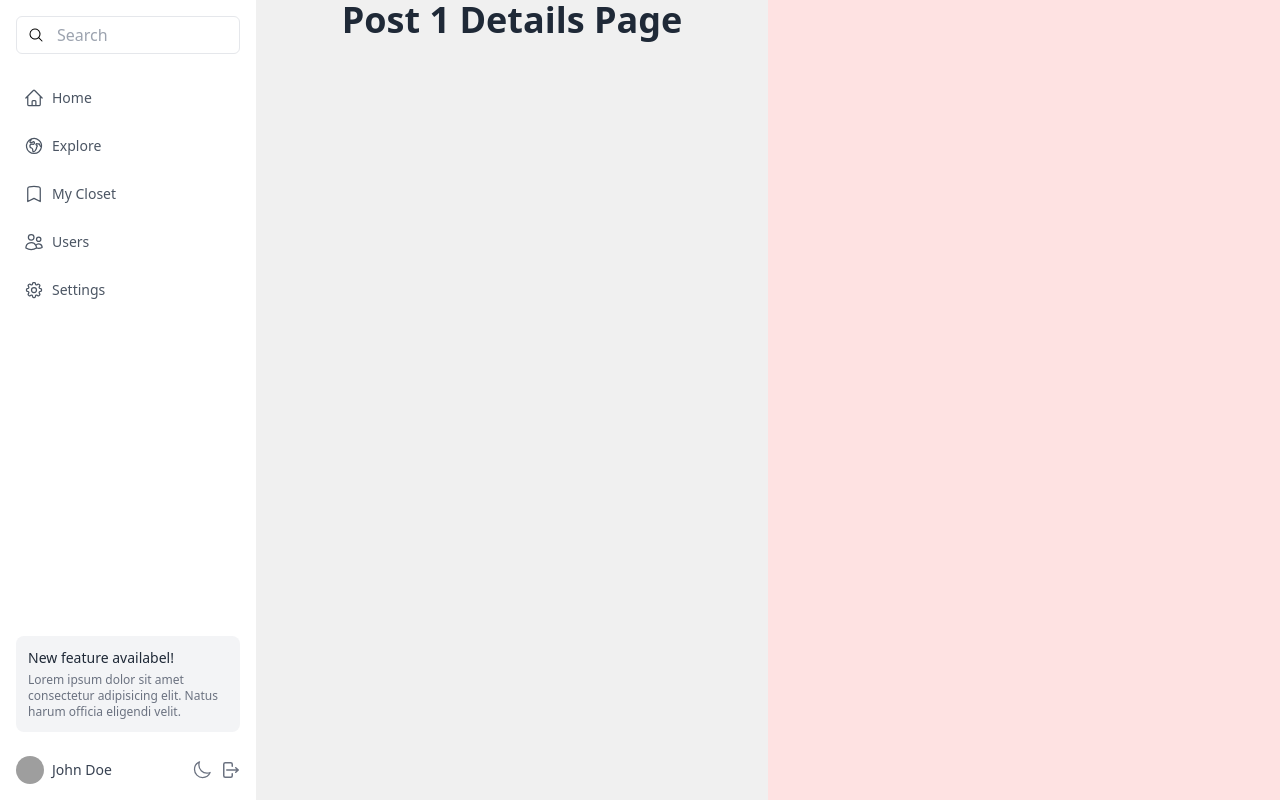
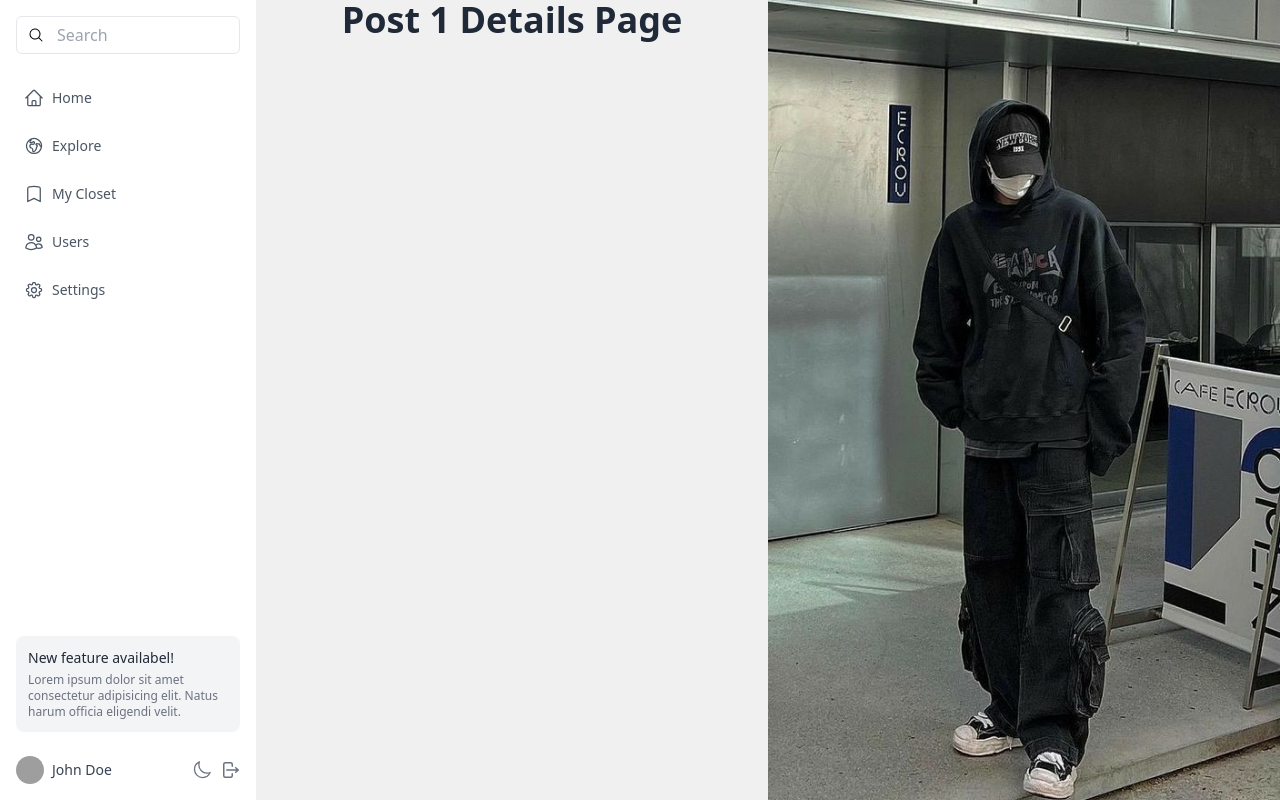
Before and after one commit to Sheng-777/1AM, a Next.js app: page /posts/1 in a window 1280 px wide. Built offline with nearby package versions, Linux system fonts and the light colour scheme; grey boxes are pictures that could not be loaded.

Commit message:
post pages

```diff
--- a/components/Layout.tsx
+++ b/components/Layout.tsx
@@ -17,7 +17,7 @@ const Layout: React.FC<LayoutProps> = ({ children }) => {
           <SideNavBar/>
         </div>
         {/* Render Page */}
-        <div className="w-[calc(100vw_-_256px)] h-screen">
+        <div className="w-[calc(100vw_-_256px)] h-screen overflow-hidden">
           {children}
         </div>
       </div>
--- a/components/Post.tsx
+++ b/components/Post.tsx
@@ -9,6 +9,6 @@ export default function Post({post}: any) {
             width={600}
             height={600}
             priority
-            className="rounded-lg"/>
+        />
     )
 }
--- a/components/scrollBar.tsx
+++ b/components/scrollBar.tsx
@@ -7,7 +7,7 @@ export default function ScrollBar() {
   const boardNames = Object.keys(boards);
 
     return (
-      <main className="w-full h-full overflow-x-hidden overflow-y-scroll">
+      <main className="w-full h-full overflow-x-hidden">
         {boardNames.map((board: any) => (
           <div key={board} className="m-6 mr-0 flex flex-col gap-2">
             <Link href={`boards/${board}`}>
--- a/pages/posts/[post].tsx
+++ b/pages/posts/[post].tsx
@@ -2,10 +2,16 @@ import React from "react";
 import Link from "next/link";
 import { useRouter } from "next/router";
 import Post from "@/components/Post";
+import { posts } from "@/components/objects/fakeData";
 
 export default function PostPage(){
     const router = useRouter();
-    const postID = router.query.post;
+    const postID = Number(router.query.post);
+
+    // Find the post with the given ID
+    const post = posts.find(post => post.id === postID);
+
+    console.log(post)
 
     return(
       <div className="h-full">
@@ -15,6 +21,7 @@ export default function PostPage(){
             <p className="font-bold text-4xl text-gray-800 text-center">Post {postID} Details Page</p>
           </div>
           <div className="bg-red-100">
+            <Post post={post} className="w-64 h-64 object-cover"></Post>
           </div>
         </div>
       </div>
```
Lines whose indentation alone changed are shown as unchanged.
